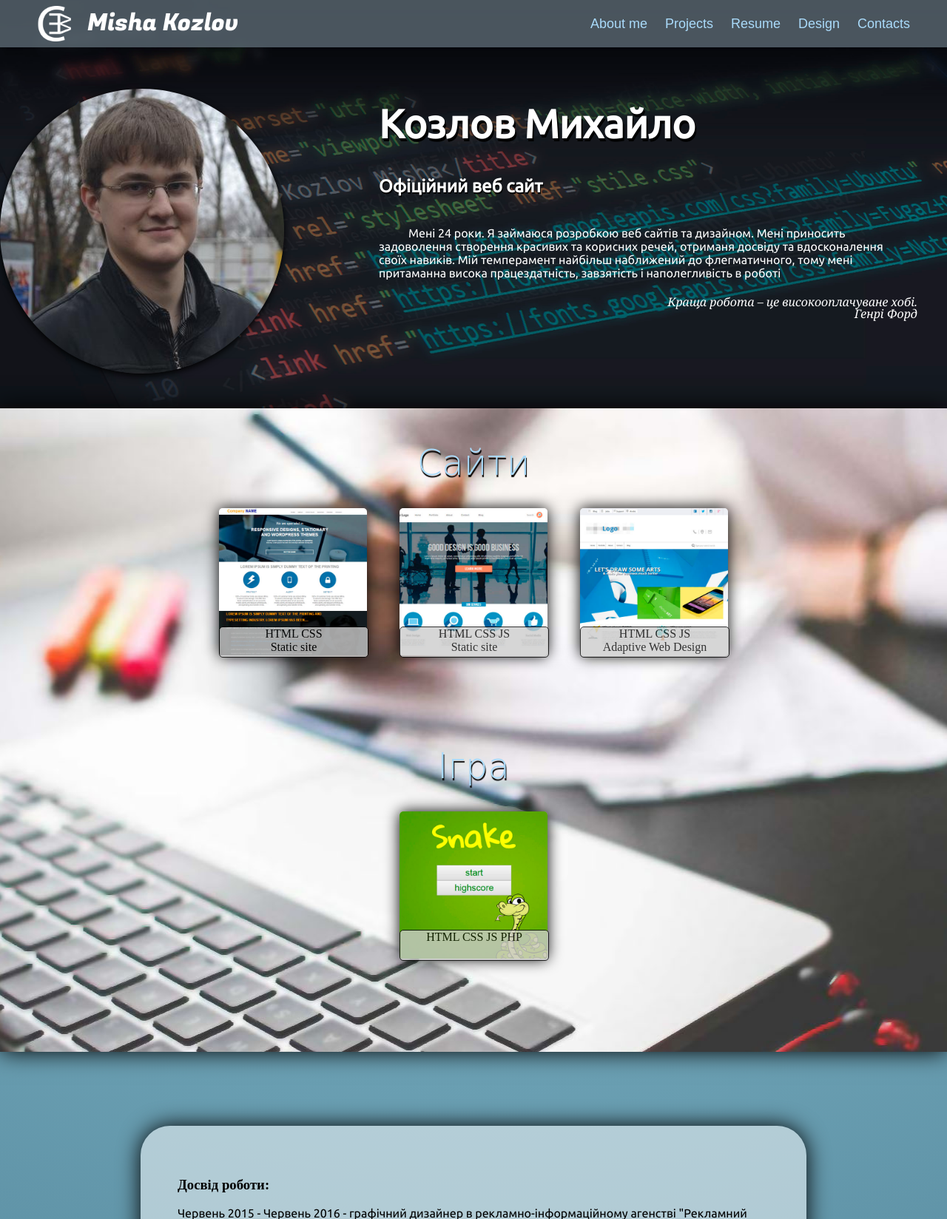
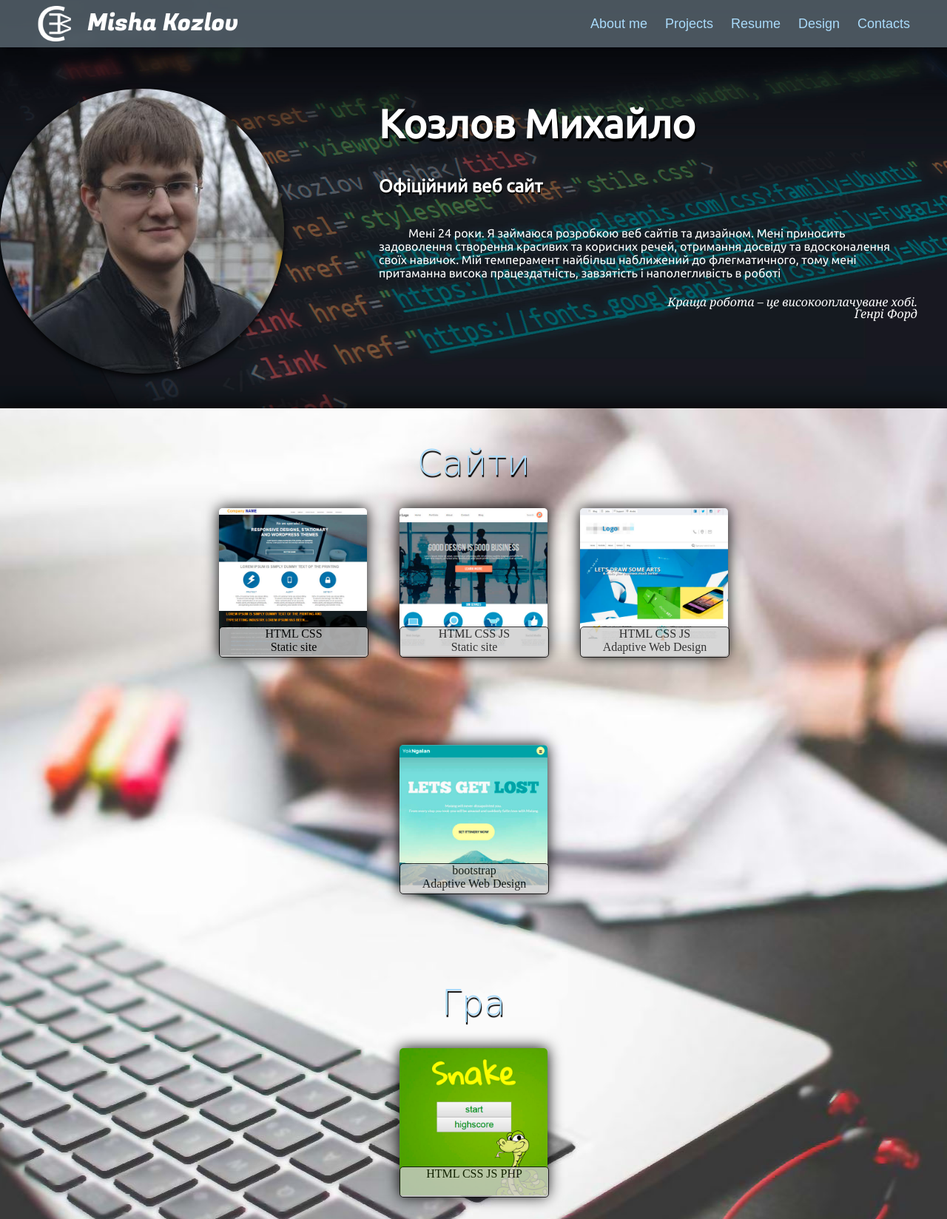
Before and after one commit to misha1737/portfolio, a PHP site: page / in a window 1280 px wide. Shown: the top 1648 px of the page at 74% size. Run offline with PHP 8.4, Linux system fonts and the light colour scheme.

Commit message:
Index.php

```diff
--- a/Index.php
+++ b/Index.php
@@ -35,7 +35,7 @@
 			<h1>Козлов Михайло</h1>
 			<h2>Офіційний веб сайт</h2>
 			<p>	Мені 24 роки. Я займаюся розробкою веб сайтів та дизайном.
-			Мені приносить задоволення створення красивих та корисних речей, отриманя досвіду та вдосконалення своїх навиків.
+			Мені приносить задоволення створення красивих та корисних речей, отримання досвіду та вдосконалення своїх навичок.
 			Мій темперамент найбільш наближений до флегматичного, тому мені притаманна висока працездатність, завзятість і наполегливість в роботі</p>
 			<blockquote>
 			Краща робота – це високооплачуване хобі.<br>
@@ -48,7 +48,8 @@
 				<a href="http://mishakozlov.kl.com.ua/site1/index.html" class="site1"><p>HTML CSS<br>Static site</p></a>
 				<a href="http://mishakozlov.kl.com.ua/site2/index.html" class="site2"><p>HTML CSS JS<br>Static site </p></a>
 				<a href="http://mishakozlov.kl.com.ua/site3/index.html" class="site3"><p>HTML CSS JS <br> Adaptive Web Design</p></a>
-				<h2>Ігра</h2>
+				<a href="http://mishakozlov.kl.com.ua/site4/index.html" class="site4"><p>bootstrap<br> Adaptive Web Design</p></a>
+				<h2>Гра</h2>
 				<a href="http://mishakozlov.kl.com.ua/snake/" class="game1"><p>HTML CSS JS PHP</p></a>
 			</div>
 		</div>
--- a/stile.css
+++ b/stile.css
@@ -229,6 +229,12 @@ background-size: 100%;
 background:url(img/site3.jpg) center no-repeat ;
 background-size: 100%;
 }
+
+.projectsContent .site4{
+background:url(img/site4.jpg) center no-repeat ;
+background-size: 100%;
+}
+
 
 .projectsContent .game1{
 background:url(img/game1.jpg) center no-repeat ;
```
Also changed, not shown: img/site4.jpg (added).
